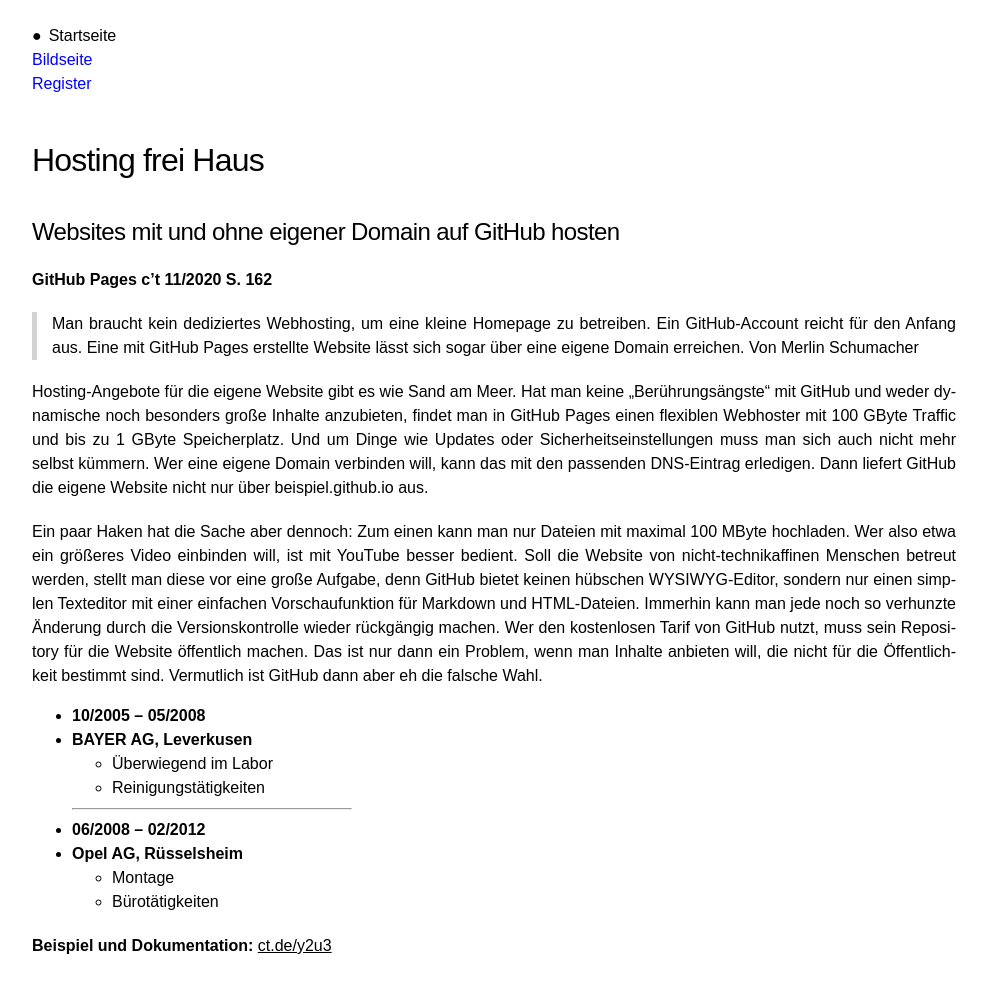
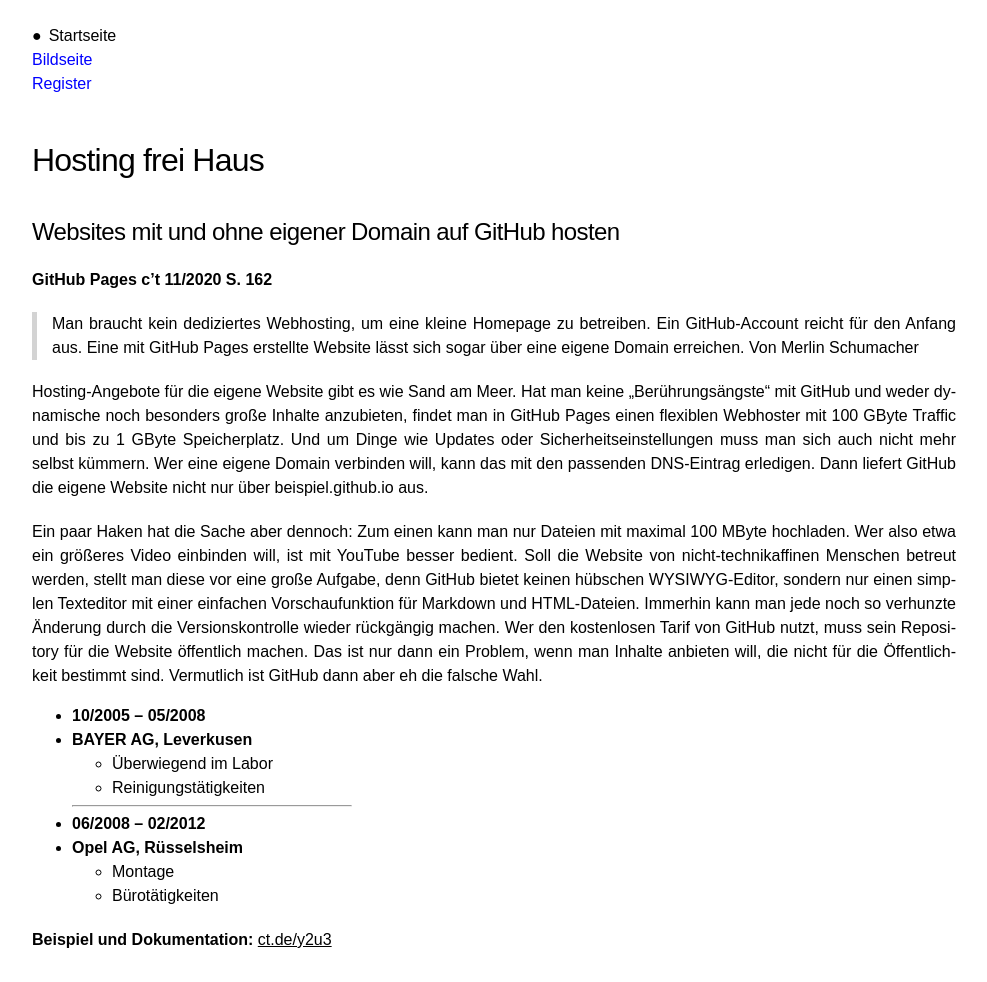
Before and after one commit to webuser-ralf/webuser-ralf.github.io, a Jekyll site: the page built from index.md, in a window 1280 px wide. Shown: the whole page, without its empty margins (146-1133 px from the left). Built offline with Jekyll 4.4.1, drawn with Linux system fonts in a browser that asks for light colours; our own code applies the rules of GitHub Pages for plain Markdown files.

Commit message:
Update layout.scss

```diff
--- a/_sass/layout.scss
+++ b/_sass/layout.scss
@@ -11,6 +11,11 @@
 p {
     text-align: justify;
     hyphens: auto;
+}
+
+hr {
+    color: #fff;
+    margin: 5px 0 5px 0;
 }
 
 ul {
```
